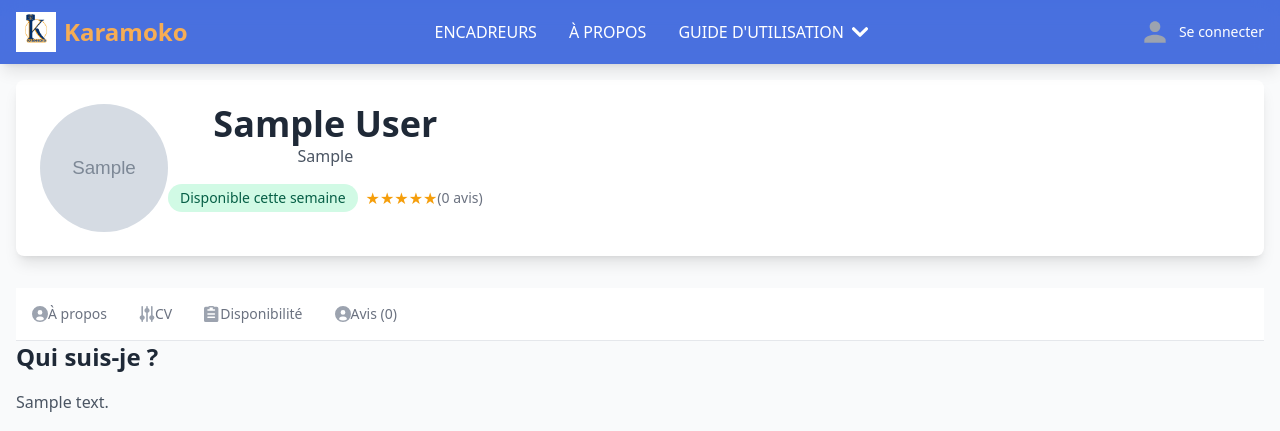
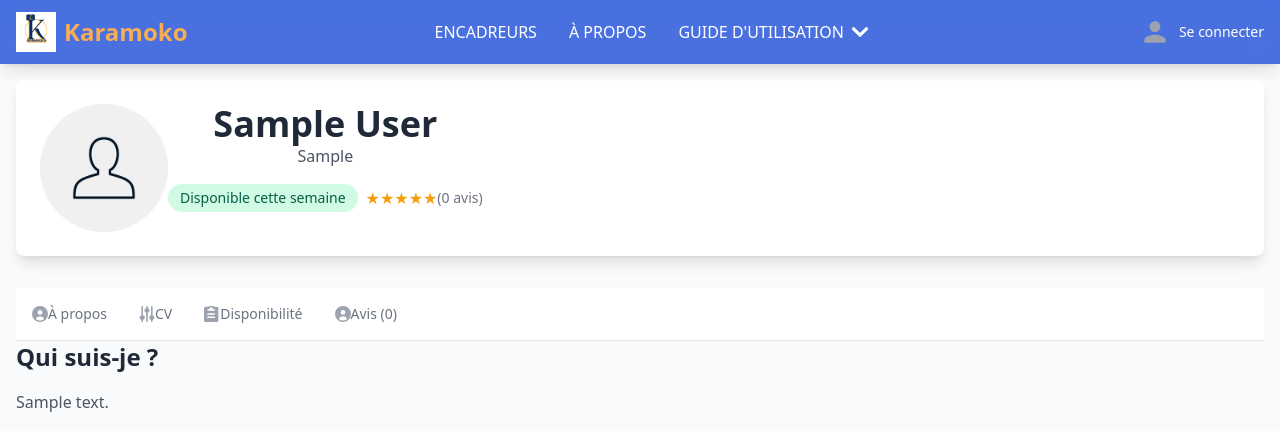
Before and after one commit to Bano-Barry/Karamoko, a Django app: page /repetiteur/1/ in a window 1280 px wide. Shown: the top 431 px of the page. Run offline with Django 5.2, Linux system fonts and the light colour scheme; tables that the repository leaves empty hold one stand-in row (values such as "Sample post"); grey boxes marked "Sample" are stand-in pictures; some libraries are stand-ins or nearby versions.

Commit message:
final_01

```diff
--- a/repetiteurs/templates/repetiteurs/public_detail.html
+++ b/repetiteurs/templates/repetiteurs/public_detail.html
@@ -10,7 +10,7 @@
             <!-- Photo de profil -->
             <div class="flex-shrink-0 mb-4 md:mb-0">
                 {% if repetiteur.avatar %}
-                    <img class="w-32 h-32 rounded-full mx-auto md:mx-0" src="{{ repetiteur.avatar.url|default:'images/default_avatar.webp' }}" alt="{{ repetiteur.user.first_name }}">
+                    <img class="w-32 h-32 rounded-full mx-auto md:mx-0" src="{% static 'images/default_avatar.webp' %}" alt="{{ repetiteur.user.first_name }}">
                 {% else %}
                     <img class="w-32 h-32 rounded-full mx-auto md:mx-0" src="{% static 'images/default_avatar.webp' %}" alt="Photo de {{ repetiteur.user.first_name }}">
                 {% endif %}
--- a/templates/vitrine/encadreurs.html
+++ b/templates/vitrine/encadreurs.html
@@ -61,7 +61,7 @@
                     <!-- Avatar -->
                     <div class="relative h-80">
                         {% if repetiteur.avatar %}
-                        <img class="w-full h-full object-cover object-center rounded-t-lg" src="{{ repetiteur.avatar.url }}" alt="{{ repetiteur.nom }} image" />
+                        <img class="w-full h-full object-cover object-center rounded-t-lg" src="{% static 'images/default_avatar.webp' %}" alt="{{ repetiteur.nom }} image" />
                         {% else %}
                         <img class="w-full h-full object-cover object-center rounded-t-lg" src="{% static 'images/default_avatar.webp' %}" alt="Default avatar" />
                         {% endif %}
```
